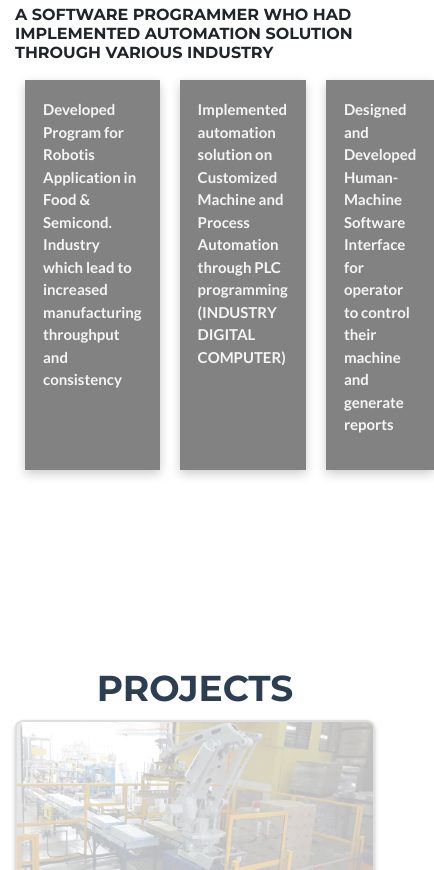
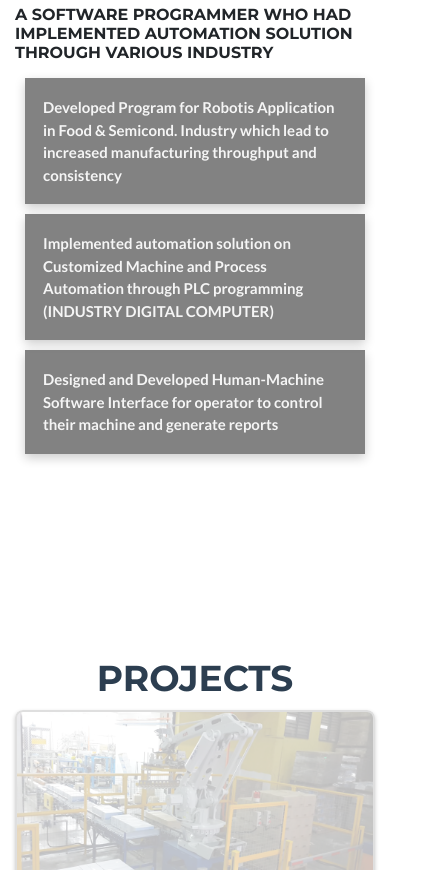
Before and after one commit to WinsonTay/WinsonTay.github.io, a website with bundled scripts: page index.html in a window 390 px wide. Shown: the part 1160-2030 px from the top of the page, 434 px wide, since content can reach past the window. Built offline with nearby package versions, Linux system fonts and the light colour scheme.

Commit message:
Make responsive Skills Card

```diff
--- a/index.html
+++ b/index.html
@@ -79,7 +79,7 @@
     <div class = "container">
       <h2 class="page-section-heading text-center text-uppercase text-secondary mb-3">WHAT I DO<hr></h2>
       <div class="row justify-items-baseline">
-        <div class="col-md-6 col-lg-12">
+        <div class="col-md-12 col-lg-12">
           <!-- Carousel Section -->
           <div id="carouselExampleControls" class="carousel slide carousel-fade" data-ride="carousel">
             <div class="carousel-inner">
@@ -109,12 +109,11 @@
         </div>
         <div class = "col-md-6 col-lg-12">
             <h6 class = "mt-2 align-self-center">A SOFTWARE PROGRAMMER WHO HAD IMPLEMENTED AUTOMATION SOLUTION THROUGH VARIOUS INDUSTRY </h6>
-            <div class ="d-flex flex-row skills-list">
+            <div class ="d-md-flex flex-md-row skills-list">
               <p>
                  <div class = "skill-item">Developed Program for Robotis Application in Food & Semicond. Industry which lead to increased manufacturing throughput and consistency </div>
                  <div class = "skill-item">Implemented automation solution on Customized Machine and Process Automation through PLC programming (INDUSTRY DIGITAL COMPUTER) </div>
-                 <div class = "skill-item">Designed and Developed Human-Machine Software Interface for operator to control their machine and generate reports </li>
-                </ul>
+                 <div class = "skill-item">Designed and Developed Human-Machine Software Interface for operator to control their machine and generate reports </div>
               </p>
             </div>
           </div>
```
